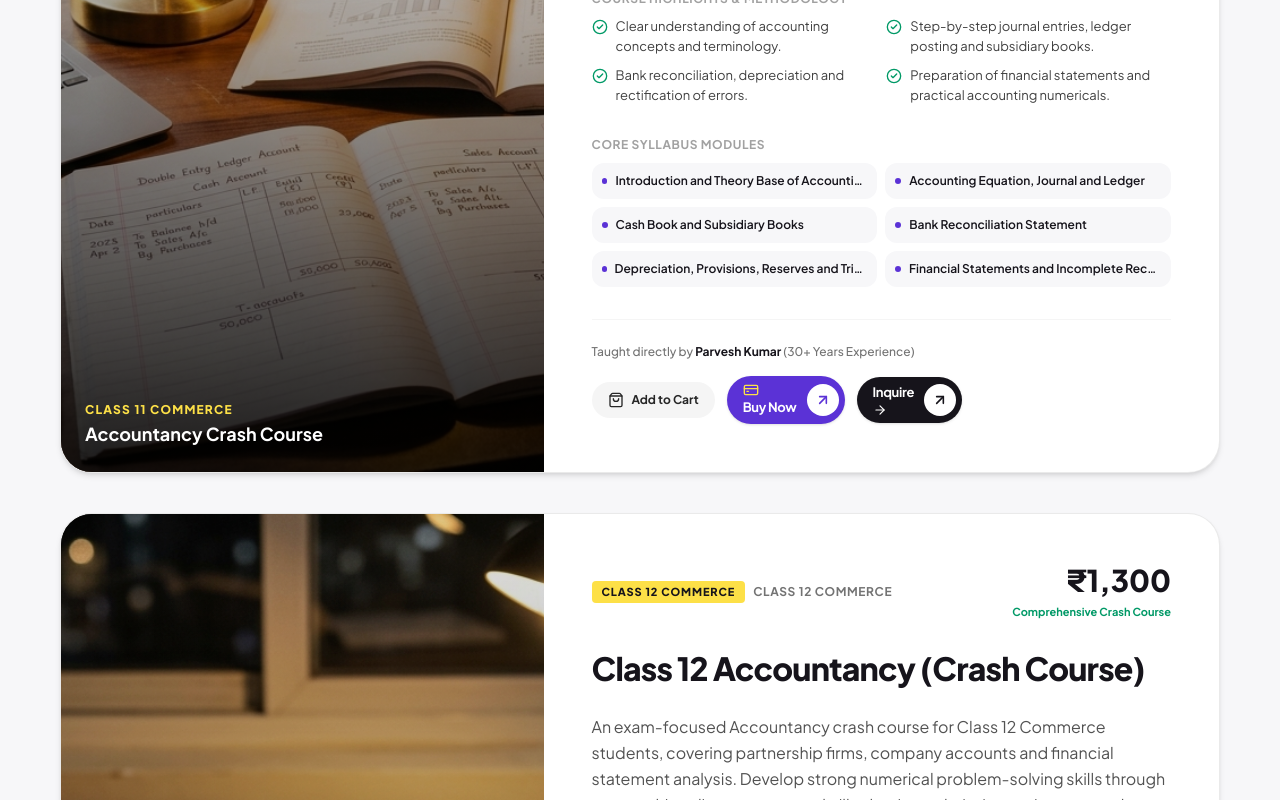
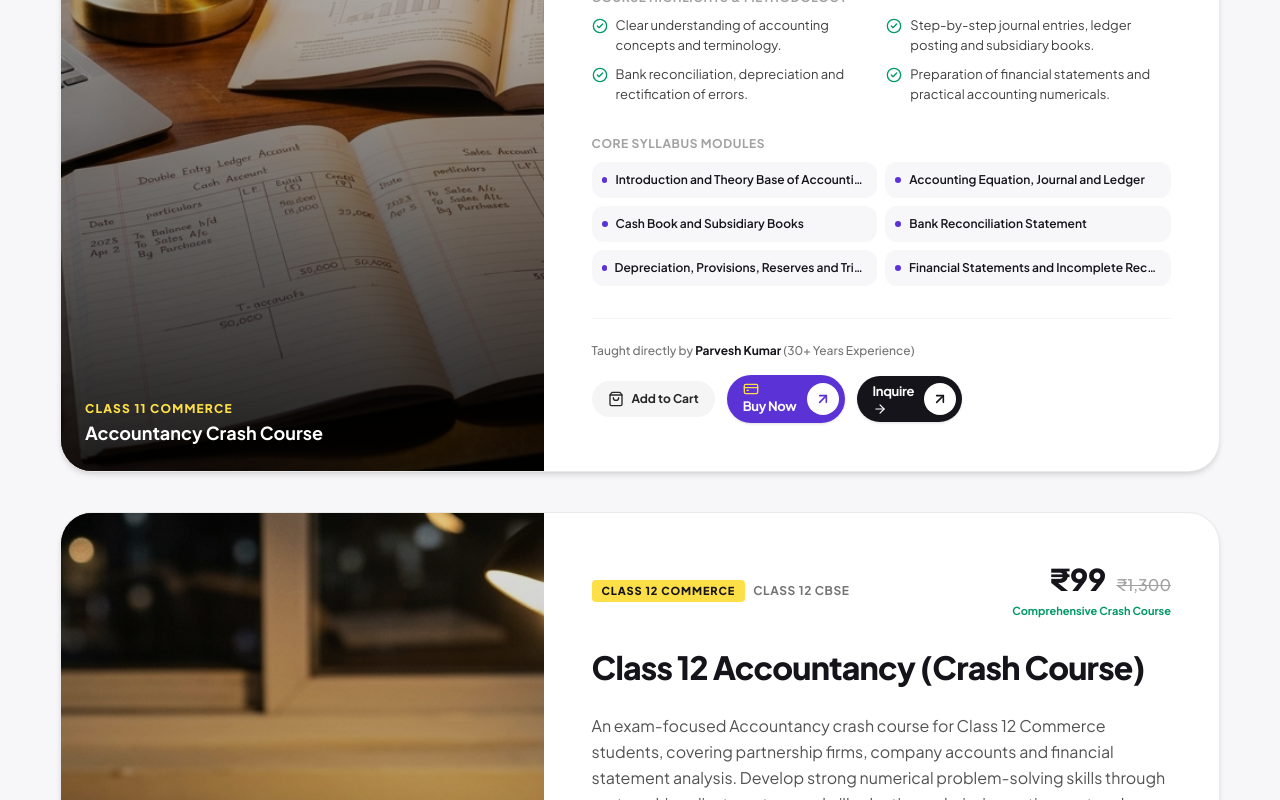
Before and after one commit to Orionkaze/Prince-Commerce-Hub, a Next.js app: page /courses in a window 1280 px wide. Shown: the part 1116-1916 px from the top of the page. Built offline with nearby package versions, Linux system fonts and the light colour scheme; no server answers; the database is empty.

Commit message:
feat(courses): discount both courses to ₹99 with slashed original prices (₹1,200 & ₹1,300)

```diff
--- a/src/app/api/payments/create-order/route.ts
+++ b/src/app/api/payments/create-order/route.ts
@@ -42,7 +42,7 @@ export async function POST(req: NextRequest) {
         price = 99;
         itemTitle = "Class 11 Accountancy (Crash Course)";
       } else if (courseId === "class-12") {
-        price = 1300;
+        price = 99;
         itemTitle = "Class 12 Accountancy (Crash Course)";
       } else {
         return NextResponse.json({ error: "Batch not found." }, { status: 404 });
--- a/src/app/api/payments/verify/route.ts
+++ b/src/app/api/payments/verify/route.ts
@@ -64,7 +64,7 @@ export async function POST(req: NextRequest) {
       verifiedAmount = 99;
       verifiedTitle = "Class 11 Accountancy (Crash Course)";
     } else if (courseId === "class-12") {
-      verifiedAmount = 1300;
+      verifiedAmount = 99;
       verifiedTitle = "Class 12 Accountancy (Crash Course)";
     }
 
--- a/src/app/courses/page.tsx
+++ b/src/app/courses/page.tsx
@@ -69,7 +69,8 @@ const DEFAULT_COURSES: CourseRecord[] = [
     teacher_name: "Parvesh Kumar",
     subject: "Accountancy",
     thumbnail_key: "/images/class-12-accountancy.jpg",
-    price: 1300,
+    price: 99,
+    original_price: 1300,
     is_published: true,
     mode: "Accountancy Crash Course",
     topics: [
@@ -429,19 +430,17 @@ export default function CoursesPage() {
                           <div className="flex items-center gap-2">
                             <Badge variant="yellow">{classLabel}</Badge>
                             <span className="text-xs font-bold text-neutral-500 uppercase tracking-wider">
-                              {course.category || (isClass11 ? "Class 11 Commerce" : "Class 12 Commerce")}
+                              {isClass11 ? "Class 11 CBSE" : "Class 12 CBSE"}
                             </span>
                           </div>
                           {/* Price Badge */}
                           <div className="text-right">
-                            <div className="flex items-baseline justify-end gap-2">
-                              {course.original_price && course.original_price > course.price && (
-                                <span className="text-base sm:text-lg text-neutral-400 font-semibold line-through">
-                                  ₹{Number(course.original_price).toLocaleString("en-IN")}
-                                </span>
-                              )}
+                            <div className="flex items-baseline gap-2.5 justify-end">
                               <span className="text-2xl sm:text-3xl font-extrabold text-[#16141B]">
-                                ₹{Number(course.price || 0).toLocaleString("en-IN")}
+                                ₹{Number(course.price || 99).toLocaleString("en-IN")}
+                              </span>
+                              <span className="text-sm sm:text-base text-neutral-400 line-through font-medium">
+                                ₹{Number(course.original_price || (isClass11 ? 1200 : 1300)).toLocaleString("en-IN")}
                               </span>
                             </div>
                             <span className="text-[11px] text-emerald-600 font-bold">
@@ -533,7 +532,7 @@ export default function CoursesPage() {
                                       title: course.title,
                                       category: course.category || (isClass11 ? "Class 11 Commerce" : "Class 12 Commerce"),
                                       badge: classLabel,
-                                      price: Number(course.price || 0),
+                                      price: Number(course.price || 99),
                                       image: imageSrc,
                                       description: course.description,
                                       topics: course.topics,
--- a/src/services/courses.ts
+++ b/src/services/courses.ts
@@ -115,8 +115,8 @@ export async function getCourseWithCurriculum(courseIdOrSlug: string) {
         teacher_name: "Parvesh Kumar",
         subject: "Accountancy",
         thumbnail_key: "/images/class-12-accountancy.jpg",
-        price: 1300,
-        original_price: null,
+        price: 99,
+        original_price: 1300,
         is_published: true,
         mode: "Accountancy Crash Course",
         topics: [
```
Also changed, not shown: 1 other file (tests, documents, lock files or other folders).
